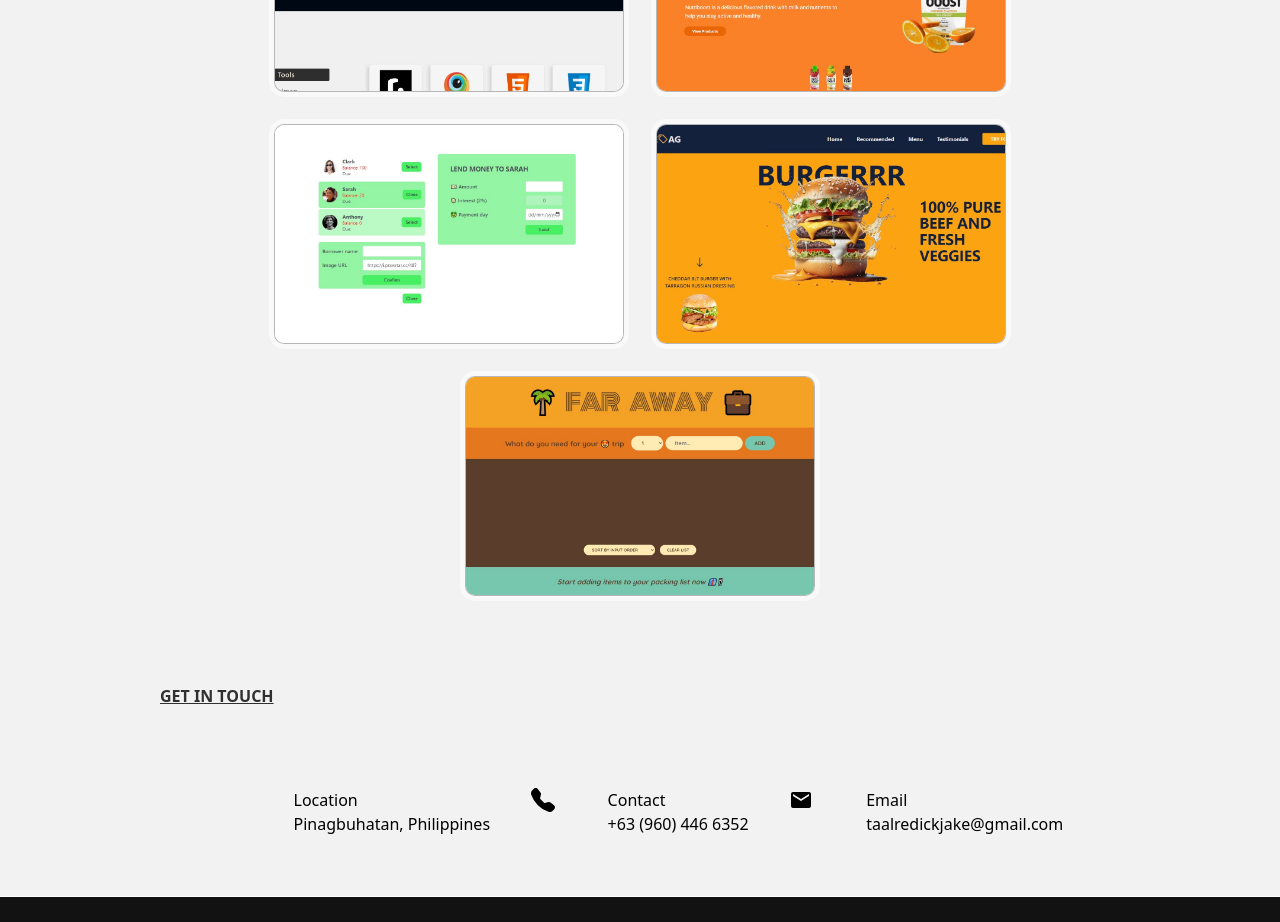
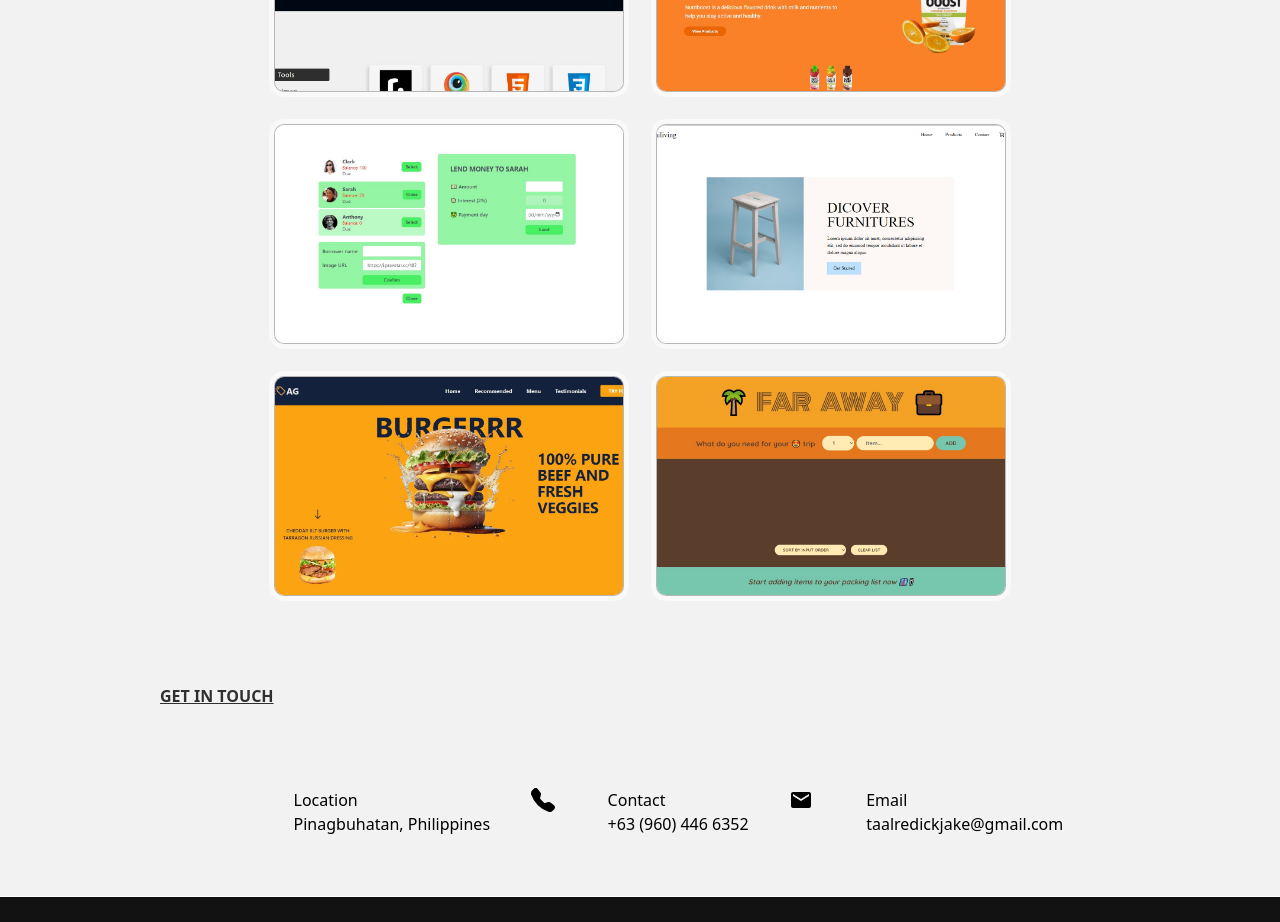
Before and after one commit to AkanoDev/portfolio, a React (Create React App) app: page / in a window 1280 px wide. Shown: the part 1940-2862 px from the top of the page. Built offline with nearby package versions, Linux system fonts and the light colour scheme; some icons are missing.

Commit message:
add project

```diff
--- a/src/data/projectdata.js
+++ b/src/data/projectdata.js
@@ -25,6 +25,14 @@ export const projectdata = [
     code: "https://github.com/AkanoDev/LendingTracker/blob/main/src/App.js",
   },
   {
+    title: "FurniLiving",
+    description: `These websites typically offer a wide range of products,
+    including sofas, chairs, tables, beds, and other home furnishings.  `,
+    image: "./images/projectimg/furniliving.jpg",
+    demo: "https://furniliving.vercel.app/",
+    code: "https://github.com/AkanoDev/furniliving/blob/main/src/App.js",
+  },
+  {
     title: "TasteTag",
     description: `User-friendly platform ensures a seamless and convenient ordering
      experience, allowing you to indulge in gourmet burgers without leaving the comfort
```
Also changed, not shown: public/images/projectimg/furniliving.jpg (added).
